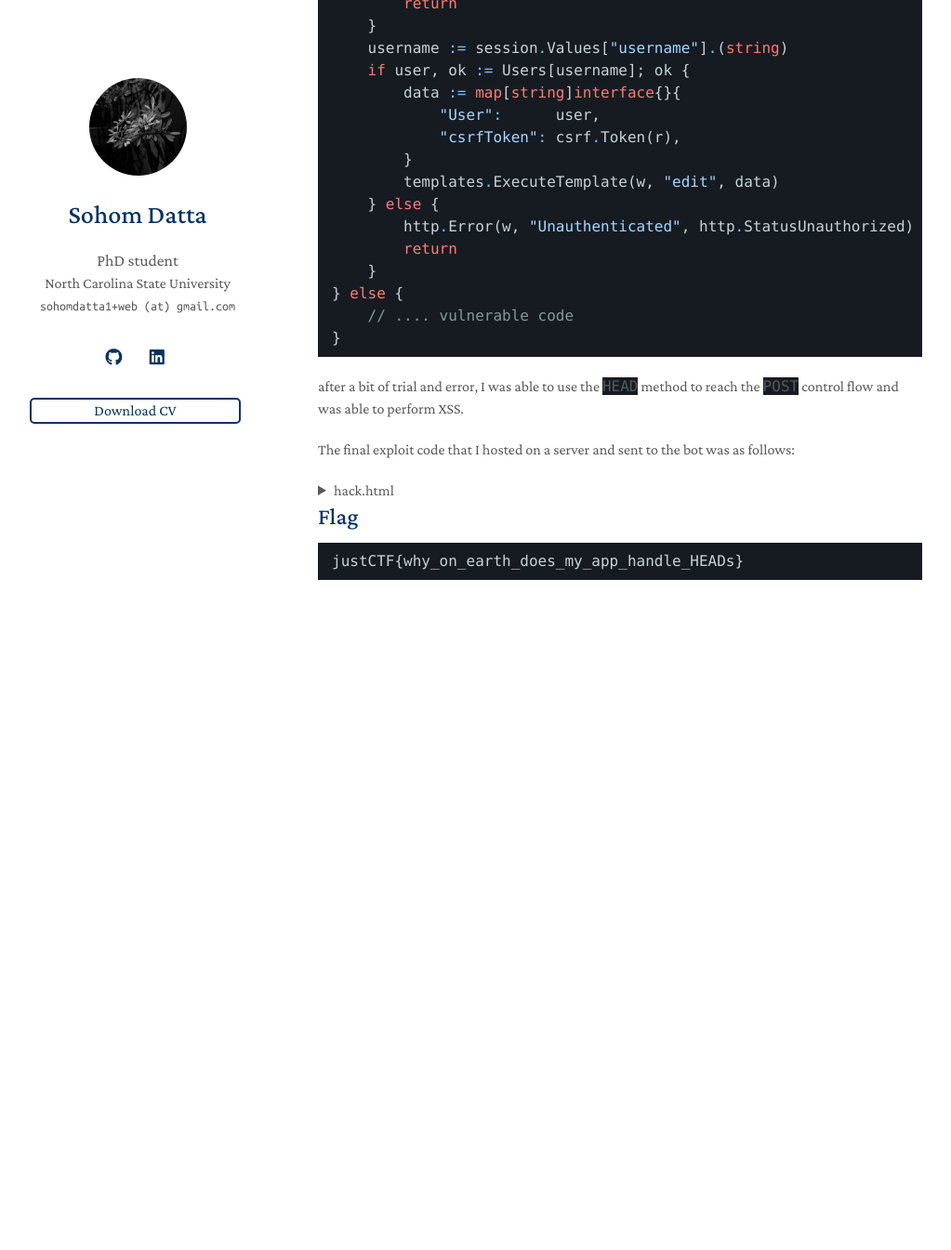
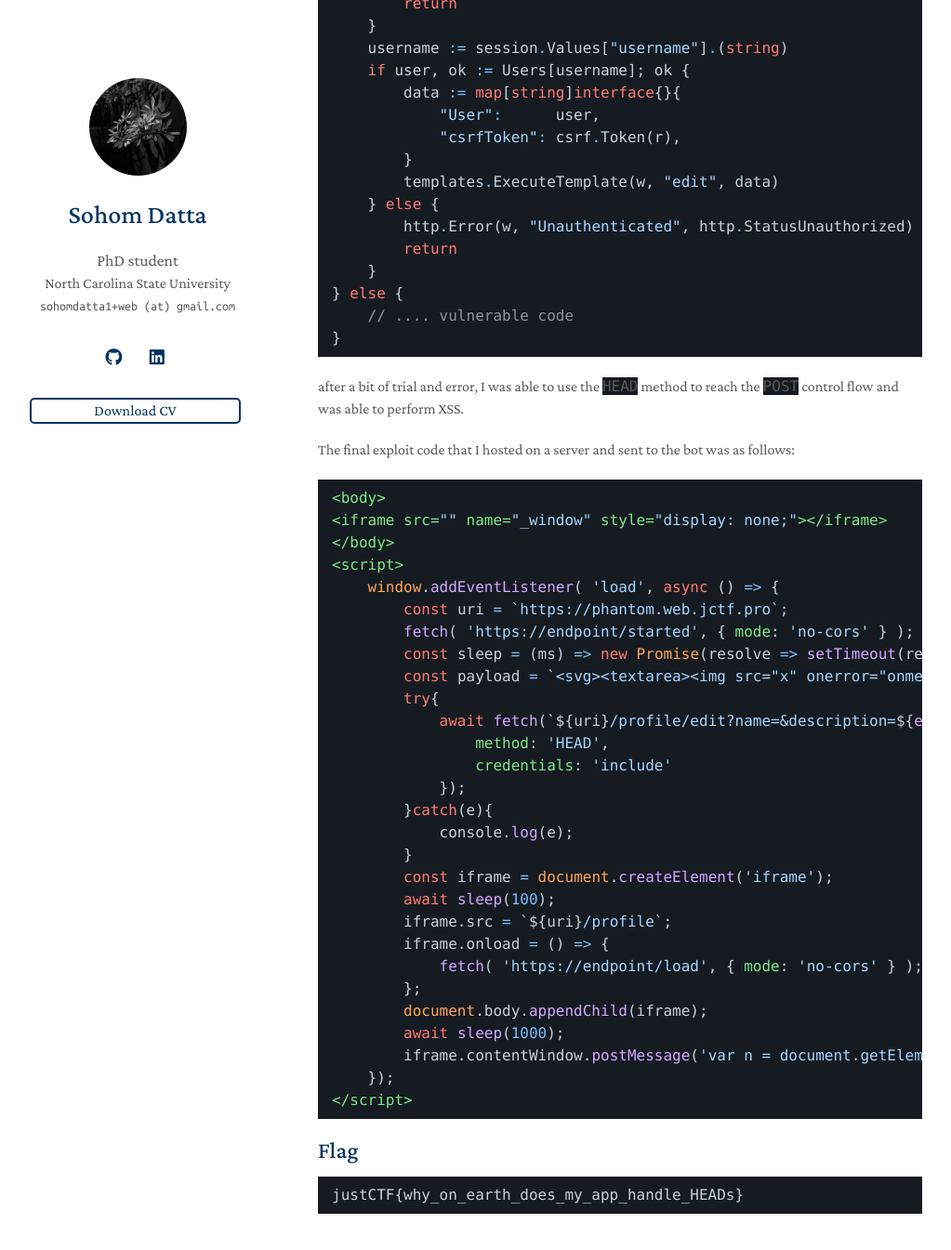
Before and after one commit to sohomdatta1/sohomdatta1.github.io, a Jekyll site: the page built from writeups/phantom.md, in a window 1280 px wide and 1400 px high, scrolled down 7241 px. Shown: the top 1345 px of the window at 93% size, without its empty margins (128-1151 px from the left). Built offline with Jekyll 4.4.1, drawn with Linux system fonts in a browser that asks for light colours; nearby versions of some CDN libraries; a style sheet for code colours, icons or effects is not loaded; our own code applies the rules of GitHub Pages for plain Markdown files; before the commit the page ends 7959 px from its top, so only the background shows below that.

Commit message:
Prevent HTML from escaping md

````diff
--- a/writeups/phantom.md
+++ b/writeups/phantom.md
@@ -639,9 +639,6 @@ after a bit of trial and error, I was able to use the `HEAD` method to reach the
 
 The final exploit code that I hosted on a server and sent to the bot was as follows:
 
-<details>
-<summary markdown="span">hack.html</summary>
-
 ```html
 <body>
 <iframe src="" name="_window" style="display: none;"></iframe>
@@ -672,7 +669,7 @@ The final exploit code that I hosted on a server and sent to the bot was as foll
     });
 </script>
 ```
-</details>
+
 
 ## Flag
 
````
